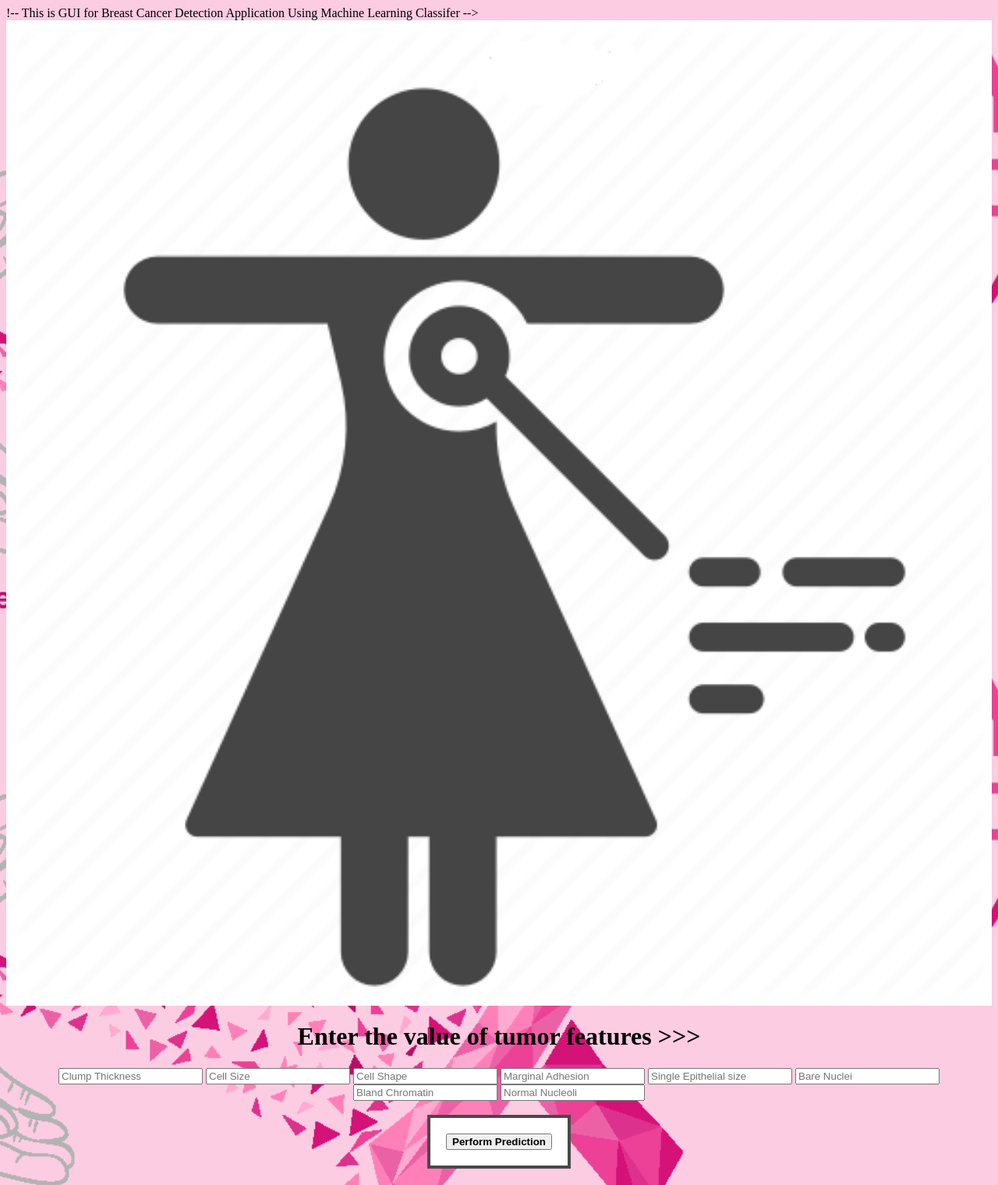
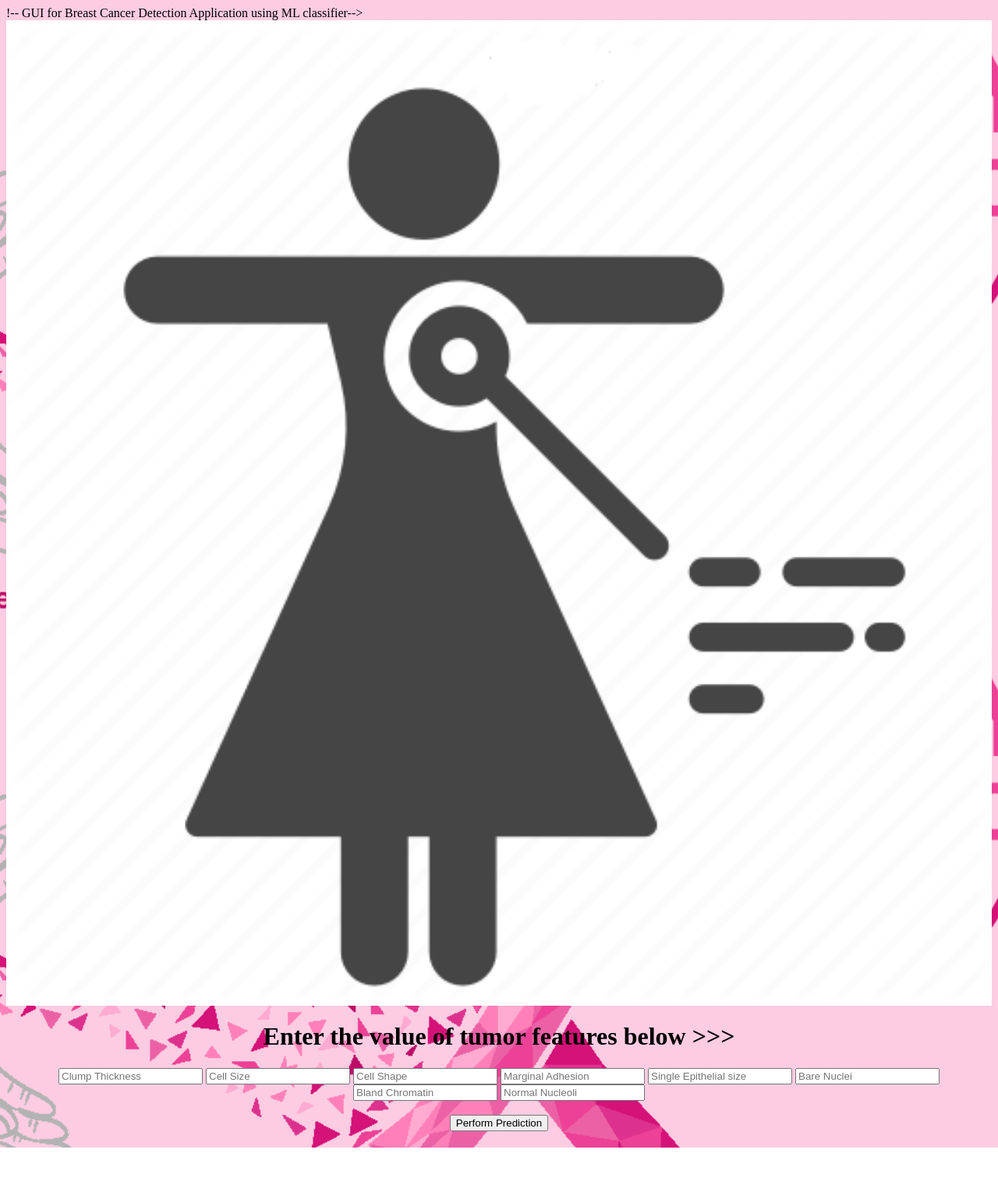
Before and after one commit to prathibha07/Breast-Cancer-Detection, a Flask app: page / in a window 1280 px wide. Shown: the whole page at 78% size. After the commit the page ends 1472 px from the top, so only its background shows below. Run offline with Flask 2, Linux system fonts and the light colour scheme; parts of the project's set-up code (start-up, migrations or seed data) failed here and were passed over.

Commit message:
Update index.html

```diff
--- a/templates/index.html
+++ b/templates/index.html
@@ -1,4 +1,4 @@
-!-- This is GUI for Breast Cancer Detection Application Using Machine Learning Classifer -->
+!-- GUI for Breast Cancer Detection Application using ML classifier-->
 
 <!DOCTYPE html>
 <html >
@@ -39,7 +39,7 @@
 
 <body>
 
-  <!-- Show Indian AI Hospital banner-->
+  <!-- background-->
   <div>
     <img src="static_images/bcd2.png" class="w3-border w3-padding" alt="Breast Cancer Detection" style="width:100%">
   </div>
@@ -47,11 +47,11 @@
 
  <div class="login">
 
-    <!-- Get input for predict the cancer -->
+    <!-- Get input to predict cancer -->
     <center>
     <form action="{{ url_for('predict')}}"method="post">
-        <h1>Enter the value of tumor features >>></h1>
-
+        <h1>Enter the value of tumor features below >>></h1>
+        <!-- <input type="text" name="comment"/> -->
     	<input type="text" name="clump_thickness" placeholder="Clump Thickness" required="required" />
         <input type="text" name="cell_size" placeholder="Cell Size" required="required" />
 	<input type="text" name="cell_shape" placeholder="Cell Shape" required="required" />
@@ -63,9 +63,11 @@
 	<br>
         <br>
 
+	<input type="submit" class="btn-info" value="Perform Prediction">
         <!-- Show button -->
-        <div class="button_cont" align="center"><a class="button_css" href="http://bit.ly/breast-cancer-ml-project" target="_blank" rel="nofollow noopener">
-            <button type="submit" class="btn btn-primary btn-block btn-large"><strong>Perform Prediction</strong></button></a>
+        <!--div class="button_cont" align="center"><a class="button_css" href="http://bit.ly/breast-cancer-ml-project" target="_blank" rel="nofollow noopener">
+        <!--button type="submit" class="btn btn-primary btn-block btn-large"><strong>Perform Prediction</strong></button></a>
+
    </div>
 
     </form>
```
Lines whose indentation alone changed are shown as unchanged.
